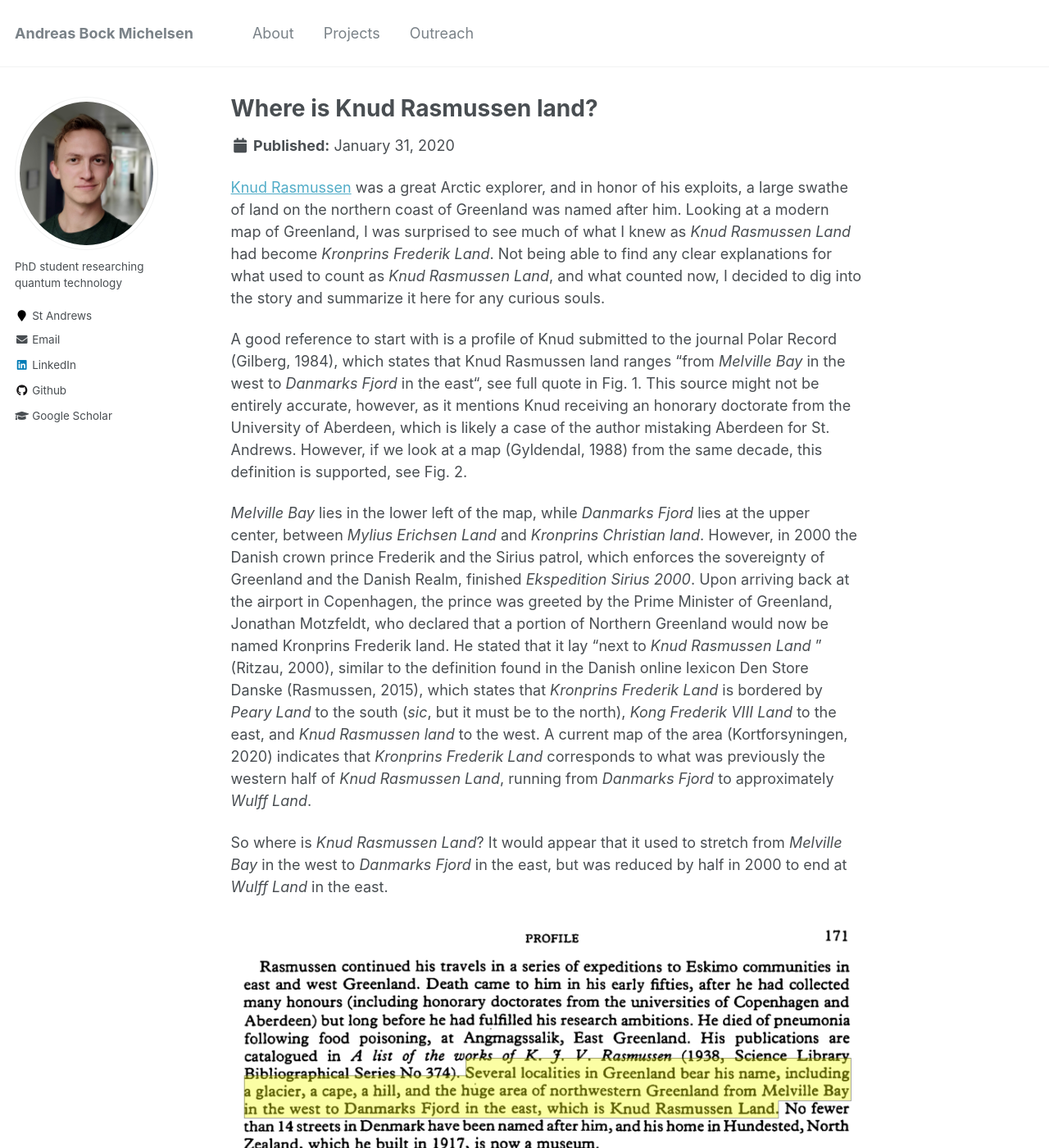
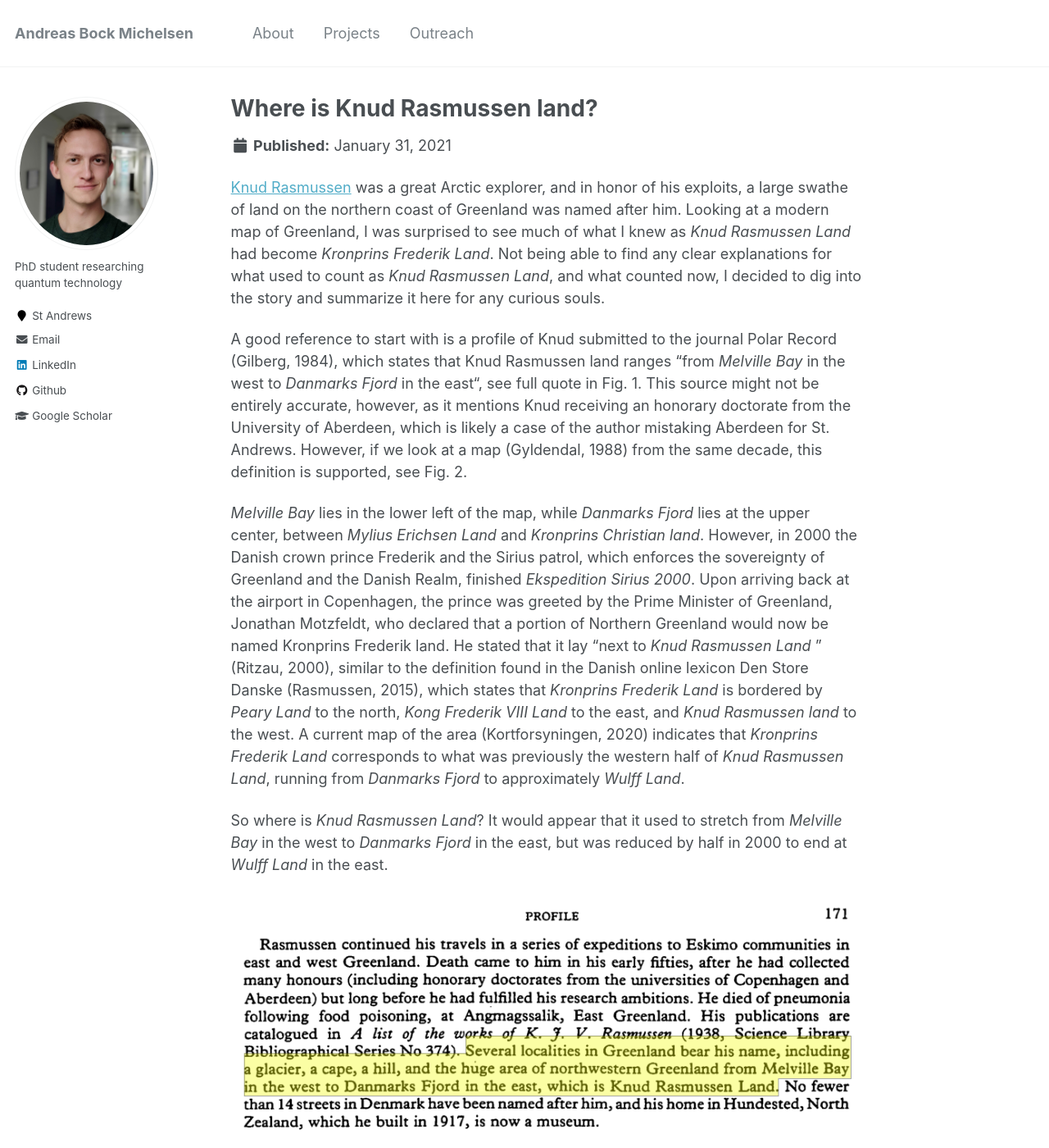
Before and after one commit to AndBM/andbm.github.io, a Jekyll site: the page built from _projects/knud-rasmussen-land.md, in a window 1280 px wide and 1400 px high. Shown: the whole window at 82% size. Built offline with Jekyll 4.4.1, drawn with Linux system fonts in a browser that asks for light colours; some of the changed text lies outside the part shown.

Commit message:
Update lex.dk source and add modified date

```diff
--- a/_projects/knud-rasmussen-land.md
+++ b/_projects/knud-rasmussen-land.md
@@ -3,7 +3,8 @@ title: "Where is Knud Rasmussen land?"
 collection: projects
 type: "Misc. Project"
 permalink: /projects/knud-rasmussen-land/
-date: 2020-01-31
+date: 2021-01-31
+last-modified-at: 2021-04-28
 ---
 
 [Knud Rasmussen](https://en.wikipedia.org/wiki/Knud_Rasmussen) was a great Arctic explorer, and in honor of his exploits, a large swathe of land on the northern coast of Greenland was named after him. Looking at a modern map of Greenland, I was surprised to see much of what I knew as _Knud Rasmussen Land_ had become _Kronprins Frederik Land_. Not being able to find any clear explanations for what used to count as _Knud Rasmussen Land_, and what counted now, I decided to dig into the story and summarize it here for any curious souls.
@@ -11,7 +12,7 @@ date: 2020-01-31
 A good reference to start with is a profile of Knud submitted to the journal Polar Record (Gilberg, 1984), which states that Knud Rasmussen land ranges “from _Melville Bay_ in the west to _Danmarks Fjord_ in the east“, see full quote in Fig. 1. This source might not be entirely accurate, however, as it mentions Knud receiving an honorary doctorate from the University of Aberdeen, which is likely a case of the author mistaking Aberdeen for St. Andrews. However, if we look at a map (Gyldendal, 1988) from the same decade, this definition is supported, see Fig. 2.
 
 _Melville Bay_ lies in the lower left of the map, while _Danmarks Fjord_ lies at the upper center, between _Mylius Erichsen Land_ and _Kronprins Christian land_.
-However, in 2000 the Danish crown prince Frederik and the Sirius patrol, which enforces the sovereignty of Greenland and the Danish Realm, finished _Ekspedition Sirius 2000_. Upon arriving back at the airport in Copenhagen, the prince was greeted by the Prime Minister of Greenland, Jonathan Motzfeldt, who declared that a portion of Northern Greenland would now be named Kronprins Frederik land. He stated that it lay “next to _Knud Rasmussen Land_ ” (Ritzau, 2000), similar to the definition found in the Danish online lexicon Den Store Danske (Rasmussen, 2015), which states that _Kronprins Frederik Land_ is bordered by _Peary Land_ to the south (_sic_, but it must be to the north), _Kong Frederik VIII Land_ to the east, and _Knud Rasmussen land_ to the west. A current map of the area (Kortforsyningen, 2020) indicates that _Kronprins Frederik Land_ corresponds to what was previously the western half of _Knud Rasmussen Land_, running from _Danmarks Fjord_ to approximately _Wulff Land_.
+However, in 2000 the Danish crown prince Frederik and the Sirius patrol, which enforces the sovereignty of Greenland and the Danish Realm, finished _Ekspedition Sirius 2000_. Upon arriving back at the airport in Copenhagen, the prince was greeted by the Prime Minister of Greenland, Jonathan Motzfeldt, who declared that a portion of Northern Greenland would now be named Kronprins Frederik land. He stated that it lay “next to _Knud Rasmussen Land_ ” (Ritzau, 2000), similar to the definition found in the Danish online lexicon Den Store Danske (Rasmussen, 2015), which states that _Kronprins Frederik Land_ is bordered by _Peary Land_ to the north, _Kong Frederik VIII Land_ to the east, and _Knud Rasmussen land_ to the west. A current map of the area (Kortforsyningen, 2020) indicates that _Kronprins Frederik Land_ corresponds to what was previously the western half of _Knud Rasmussen Land_, running from _Danmarks Fjord_ to approximately _Wulff Land_.
 
 So where is _Knud Rasmussen Land_? It would appear that it used to stretch from _Melville Bay_ in the west to _Danmarks Fjord_ in the east, but was reduced by half in 2000 to end at _Wulff Land_ in the east.
 
```
Also changed, not shown: other parts of _projects/knud-rasmussen-land.md (+1 -1 lines).
